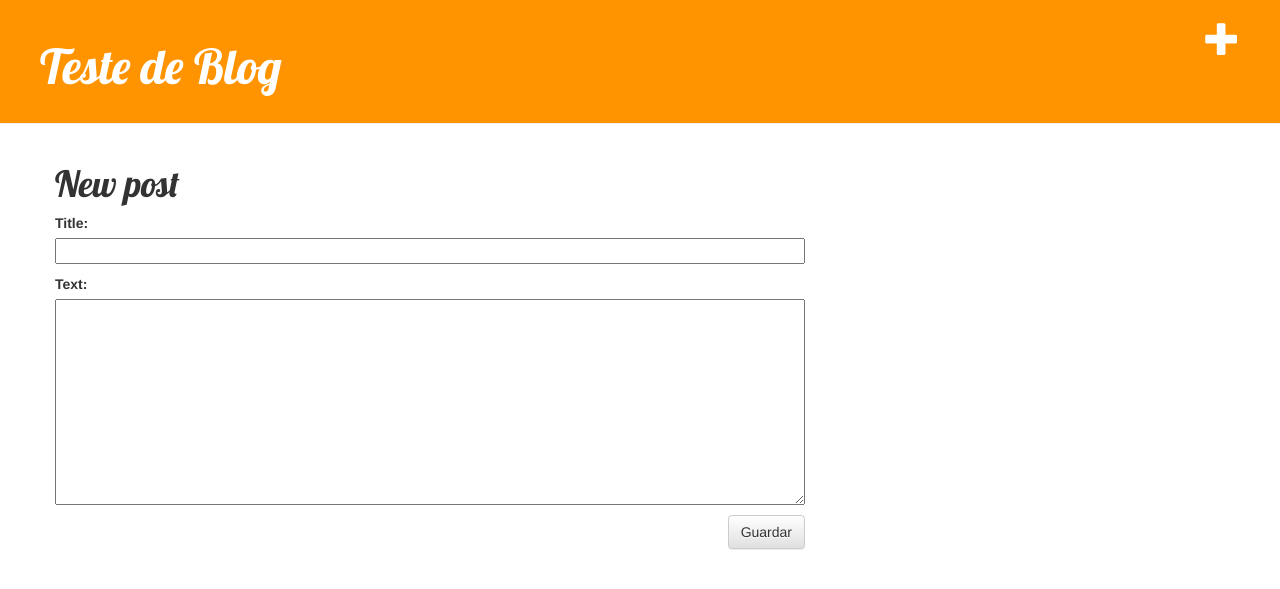
After one commit to pedroalpacheco/teste-django, a Django app: page /post/new/ in a window 1280 px wide. The commit adds this page. Shown: the top 589 px of the page. Run offline with Django 3.2, Linux system fonts and the light colour scheme; some libraries are stand-ins or nearby versions.

Commit message:
Com_formulario_post

```diff
--- /dev/null
+++ b/pedro/blog/forms.py
@@ -0,0 +1,10 @@
+from django import forms
+
+from .models import Post
+
+
+class PostForm(forms.ModelForm):
+
+    class Meta:
+        model = Post
+        fields = ('title', 'text',)
--- a/pedro/blog/templates/blog/base.html
+++ b/pedro/blog/templates/blog/base.html
@@ -9,7 +9,9 @@
     </head>
     <body>
     <div class="page-header">
+        <a href="{% url 'blog.views.post_new' %}" class="top-menu"><span class="glyphicon glyphicon-plus"></span></a>
         <h1><a href="/">Teste de Blog</a></h1>
+
     </div>
     <div class="content container">
         <div class="row">
--- /dev/null
+++ b/pedro/blog/templates/blog/post_edit.html
@@ -0,0 +1,9 @@
+{% extends 'blog/base.html' %}
+
+{% block content %}
+    <h1>New post</h1>
+    <form method="POST" class="post-form">{% csrf_token %}
+        {{ form.as_p }}
+        <button type="submit" class="save btn btn-default">Guardar</button>
+    </form>
+{% endblock %}
--- a/pedro/blog/urls.py
+++ b/pedro/blog/urls.py
@@ -3,4 +3,5 @@ from . import views
 urlpatterns = [
     url(r'^$', views.post_list),
     url(r'^post/(?P<pk>[0-9]+)/$', views.post_detail),
+    url(r'^post/new/$', views.post_new, name='post_new'),
 ]
--- a/pedro/blog/views.py
+++ b/pedro/blog/views.py
@@ -2,6 +2,22 @@ from django.shortcuts import render
 from django.utils import timezone
 from .models import Post
 from django.shortcuts import render, get_object_or_404
+from .forms import PostForm
+from django.shortcuts import redirect
+
+
+def post_new(request):
+    if request.method == "POST":
+        form = PostForm(request.POST)
+        if form.is_valid():
+            post = form.save(commit=False)
+            post.author = request.user
+            post.published_date = timezone.now()
+            post.save()
+            return redirect('blog.views.post_detail', pk=post.pk)
+    else:
+        form = PostForm()
+    return render(request, 'blog/post_edit.html', {'form': form})
 
 
 def post_detail(request, pk):
```
